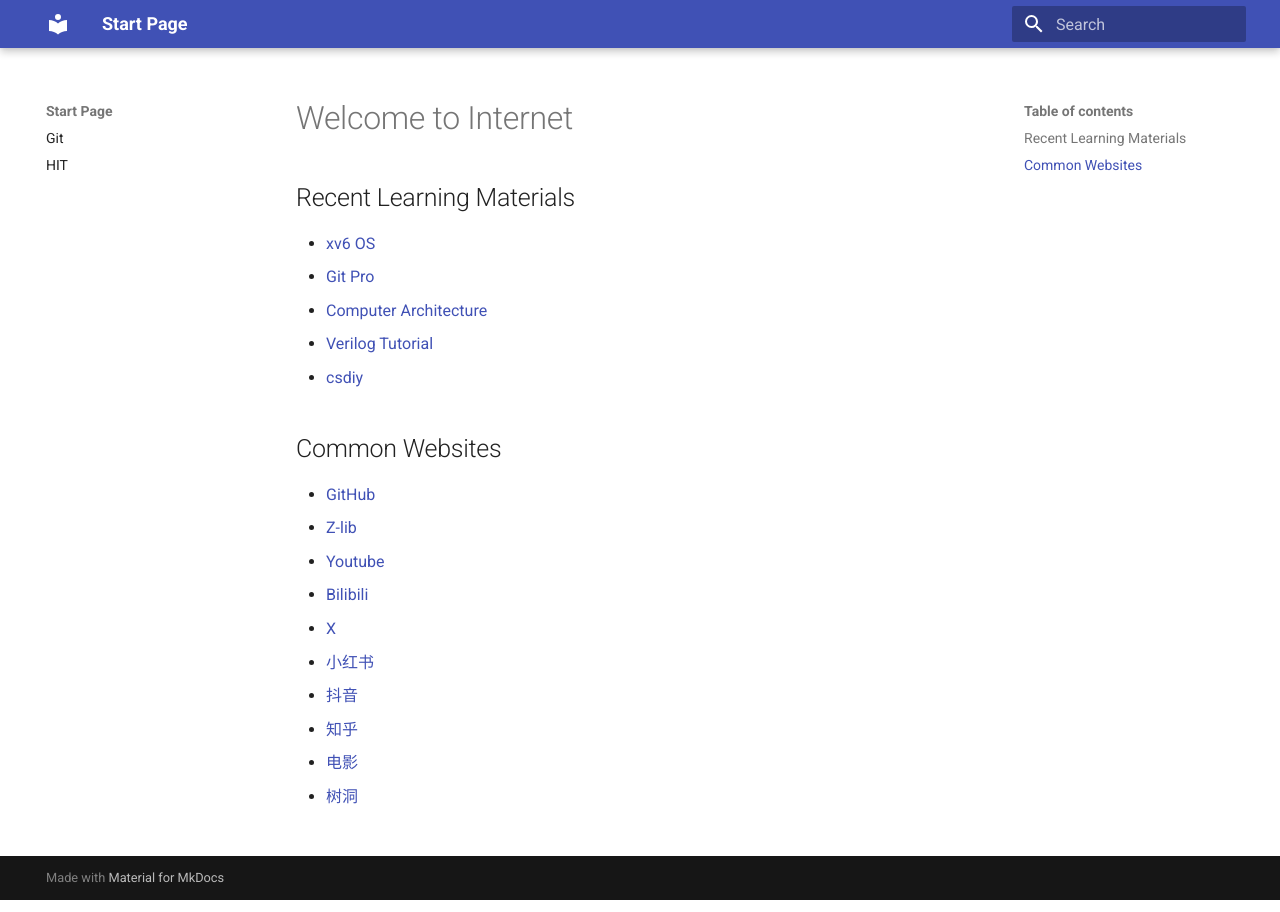
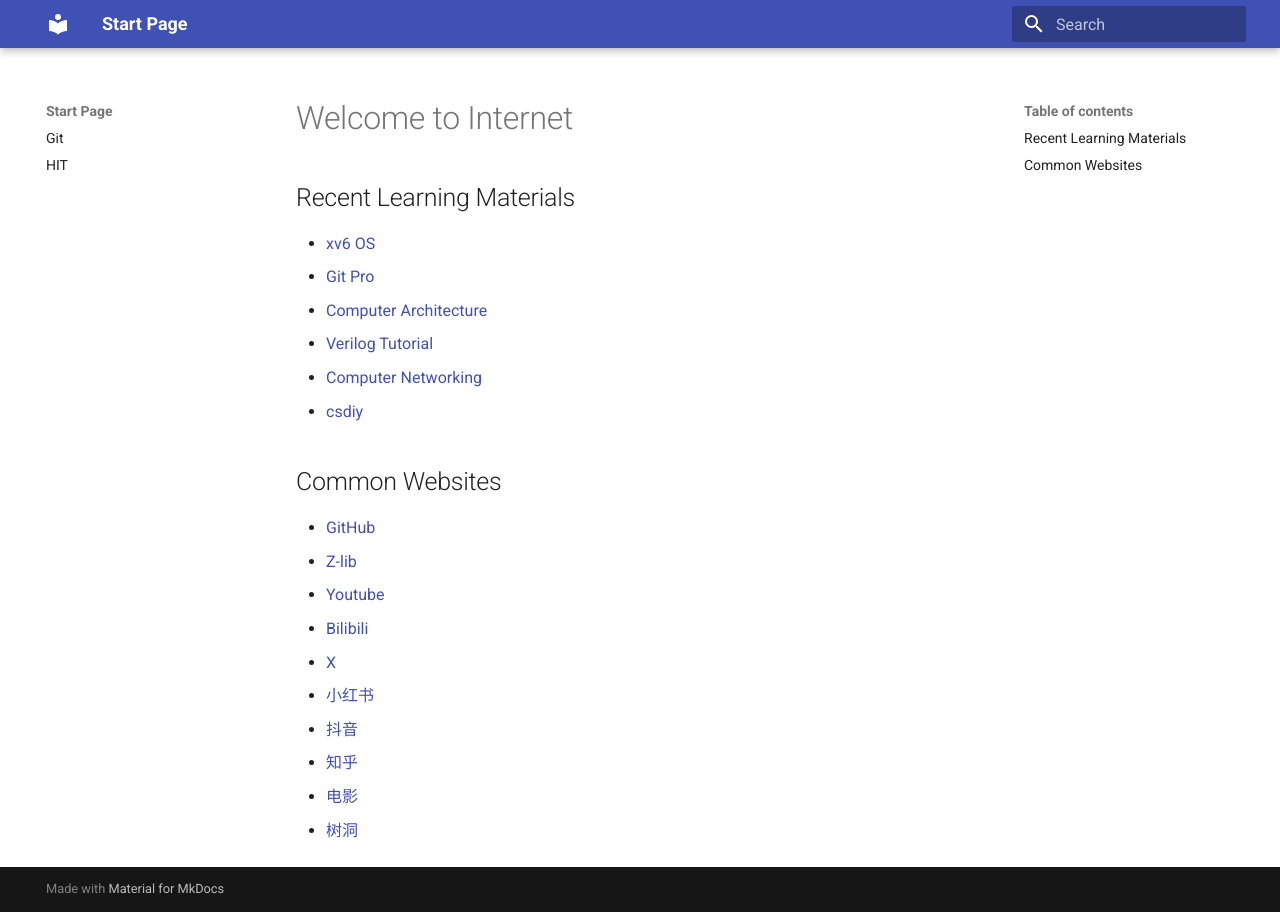
Before and after one commit to RainstormOK/start-page, an MkDocs documentation site: the page built from docs/index.md, in a window 1280 px wide. Built offline with MkDocs 1.6.1 and Material for MkDocs 9.7.7, drawn with Linux system fonts in a browser that asks for light colours.

Commit message:
modify index

```diff
--- a/docs/index.md
+++ b/docs/index.md
@@ -6,6 +6,7 @@
 - [Git Pro](https://git-scm.com/book/en/v2)
 - [Computer Architecture](https://safari.ethz.ch/digitaltechnik/spring2020/doku.php?id=start)
 - [Verilog Tutorial](https://asic-world.com/verilog/veritut.html)
+- [Computer Networking](https://www.bilibili.com/video/BV1JV411t7ow/)
 - [csdiy](https://csdiy.wiki/)
 
 ## Common Websites
```
